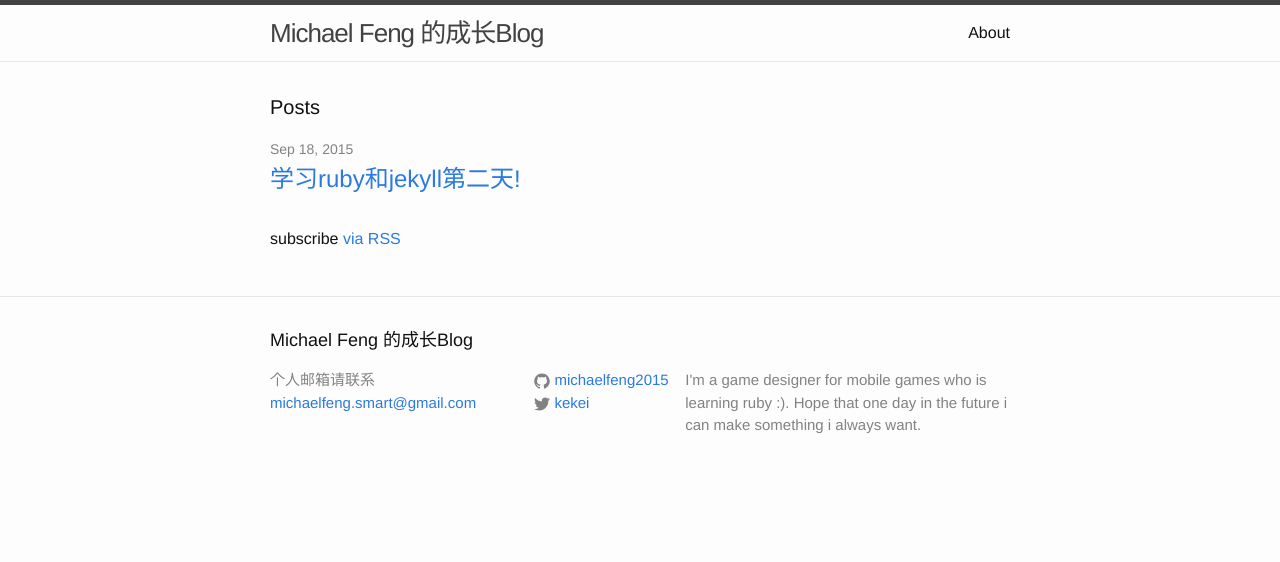
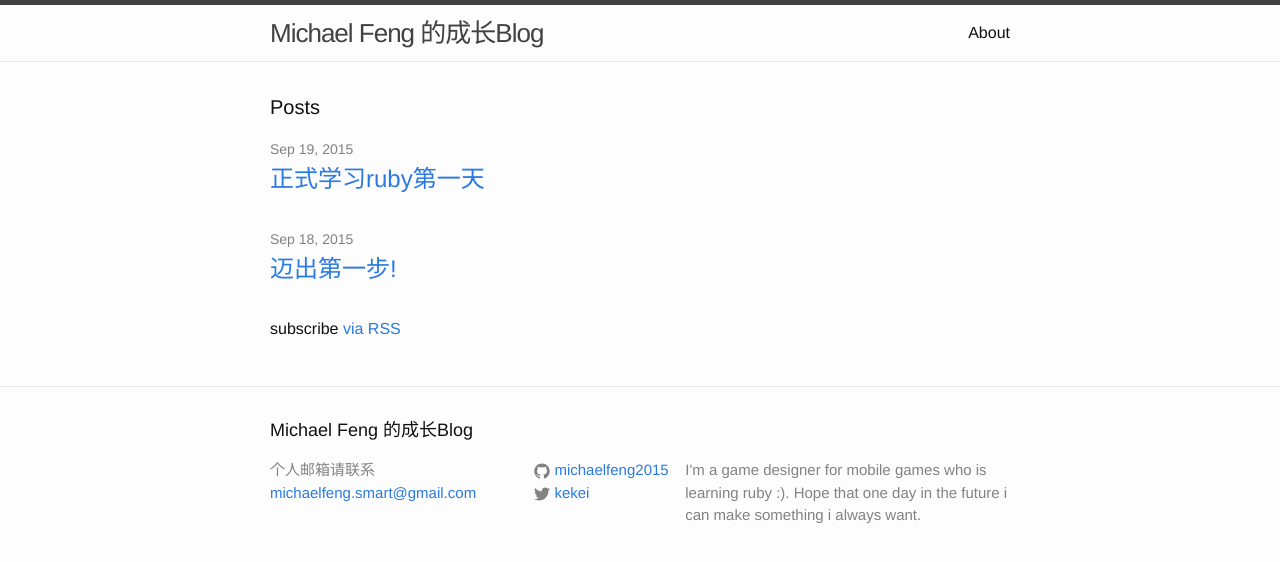
Before and after one commit to michaelfeng2015/michaelfeng2015.github.io, a Jekyll site: the page built from index.html, in a window 1280 px wide. Shown: the top 562 px of the page. Built offline with Jekyll 4.4.1, drawn with Linux system fonts in a browser that asks for light colours; part of the change alters nothing that is shown.

Commit message:
add new post

```diff
--- a/_posts/2015-09-18-first-day.markdown
+++ b/_posts/2015-09-18-first-day.markdown
@@ -1,6 +1,6 @@
 ---
 layout: post
-title:  "学习ruby和jekyll第二天!"
+title:  "迈出第一步!"
 date:   2015-09-18 00:09:01
 categories: First Step
 ---
--- /dev/null
+++ b/_posts/2015-09-19-Day-Three-ruby-learning.markdown
@@ -0,0 +1,25 @@
+---
+layout: post
+title:  "正式学习ruby第一天"
+date:   2015-09-19 23:58:28 +0800
+categories: First Step
+tags: ruby
+---
+
+想想还是挺棒的，从下定决心学习写代码到今天才第三天:
+
+* 花了一天时间买VPS和域名
+* 花了一天时间搞定开发环境和学习git、jekyll基础
+* 今天开始跟着《Ruby Programming》这本书开始了ruby的学习，一点点的跟着示例代码敲下来，已经有不少了，虽然每个rb文件里面只有寥寥几行O(∩_∩)O哈哈~
+
+	![pic1]({{site.url}}/assets/post_2.png)
+
+想了想，还是要谢谢@Roy同学的大力支持，帮我搞定了很多难道初学者的步骤- -，直接大跨步买进Ruby大门，这里还是要安利下好基友：
+
+[好基友的GitHub传送门][path]
+
+今天一天下来虽然难度不大，但是还是烧了不少脑细胞，继续加油吧！
+
+
+
+[path]:https://github.com/siriuszhuang
```
Also changed, not shown: assets/post_2.png (added).
